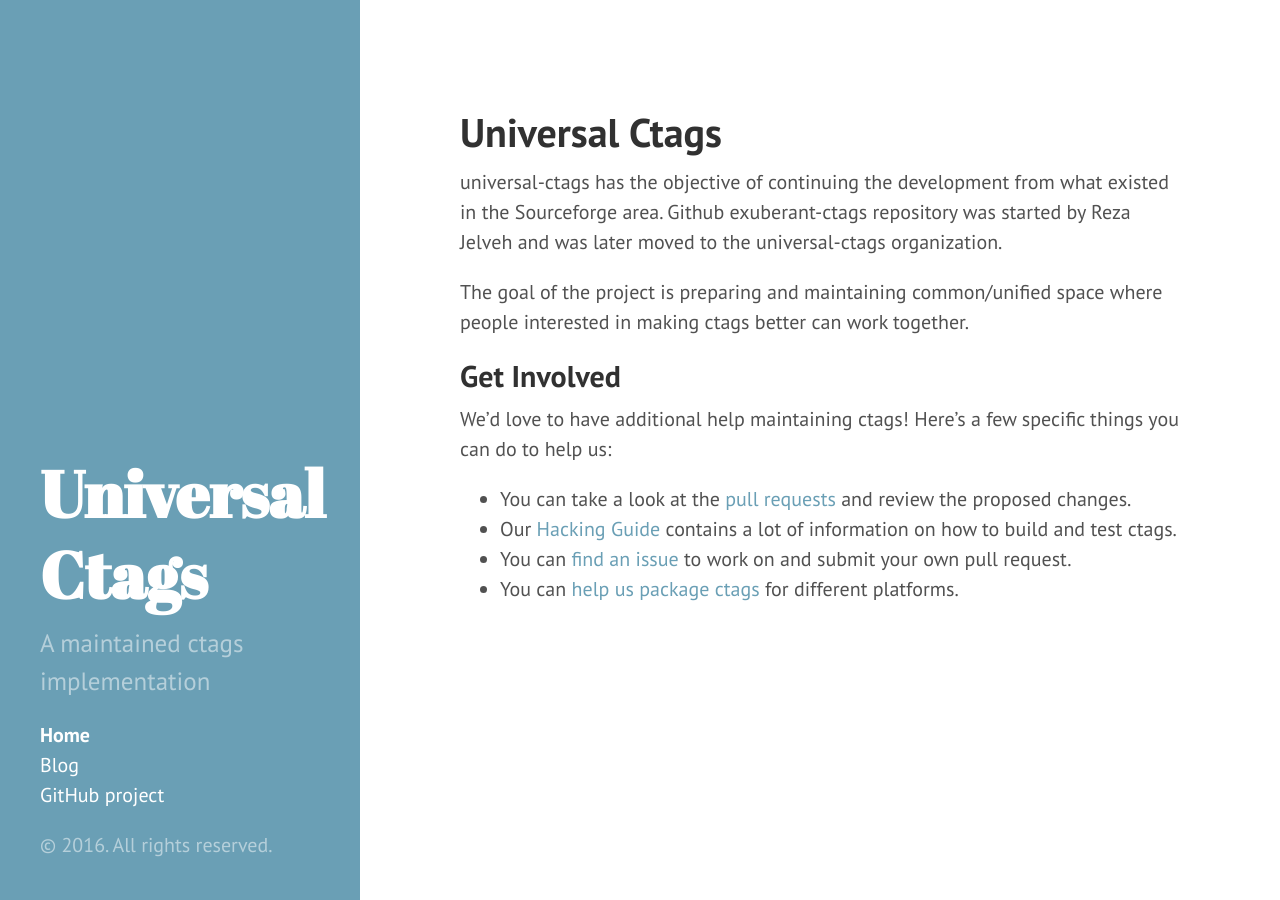
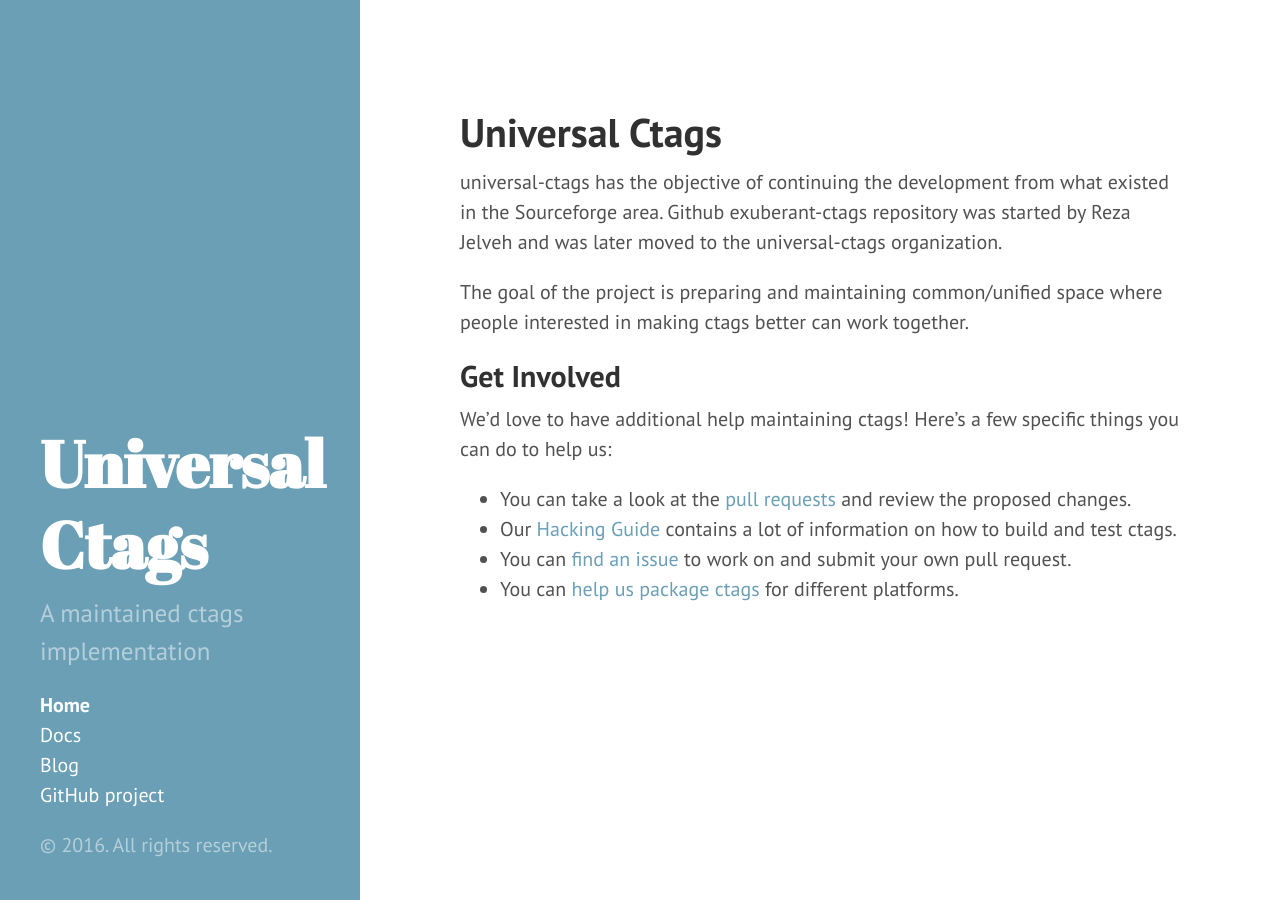
Before and after one commit to universal-ctags/universal-ctags.github.io, a Jekyll site: the page built from index.md, in a window 1280 px wide. Built offline with Jekyll 4.4.1, drawn with Linux system fonts in a browser that asks for light colours.

Commit message:
Add link to docs on homepage.

```diff
--- a/_includes/sidebar.html
+++ b/_includes/sidebar.html
@@ -10,6 +10,8 @@
         <a href="/">Home</a>
       </li>
 
+      <li class="sidebar-nav-item"><a href="http://docs.ctags.io/en/latest/">Docs</a></li>
+
       <li class="sidebar-nav-item"><a href="/blog/">Blog</a></li>
 
       {% comment %} <li class="sidebar-nav-item"><a href="{{ site.github.repo }}/archive/v{{ site.version }}.zip">Download</a></li> {% endcomment %}
```
